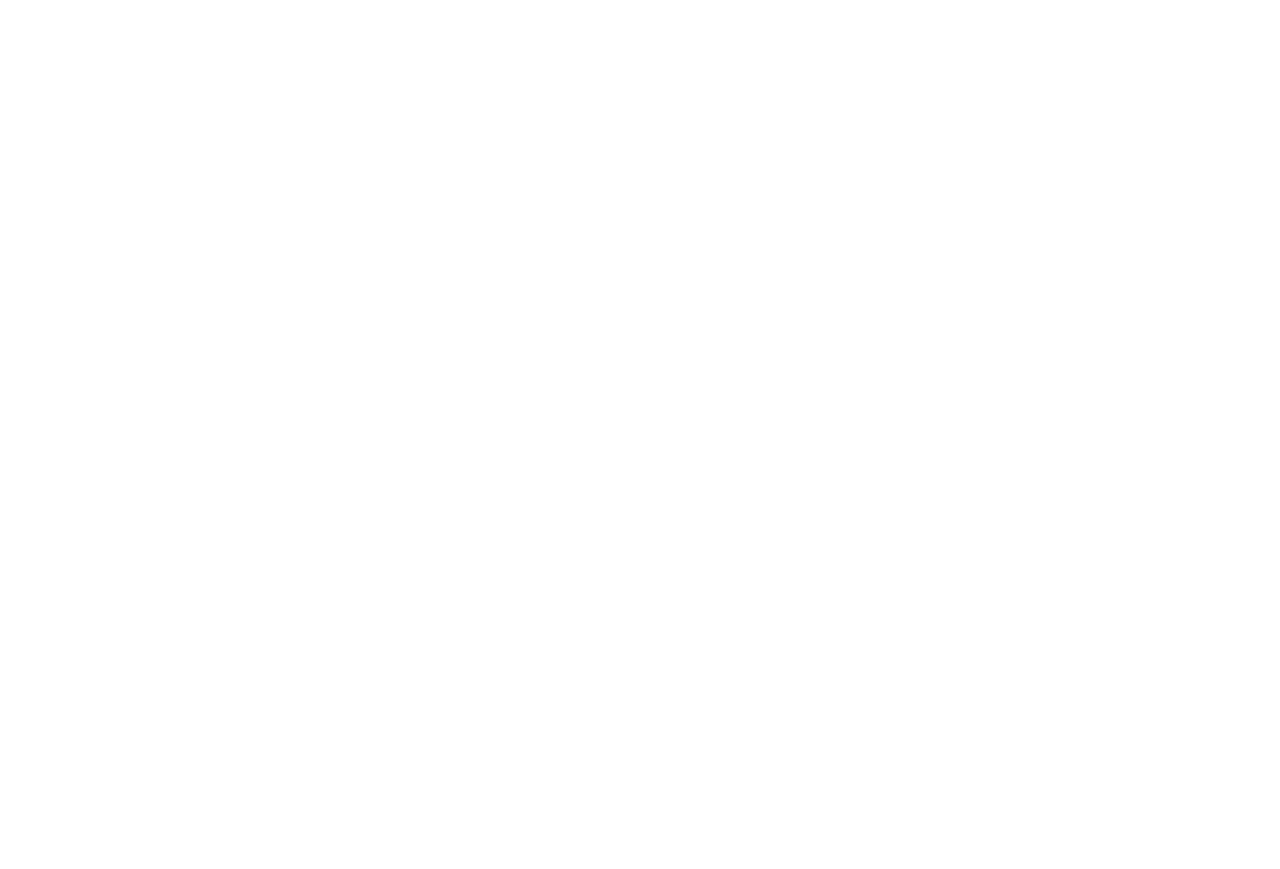
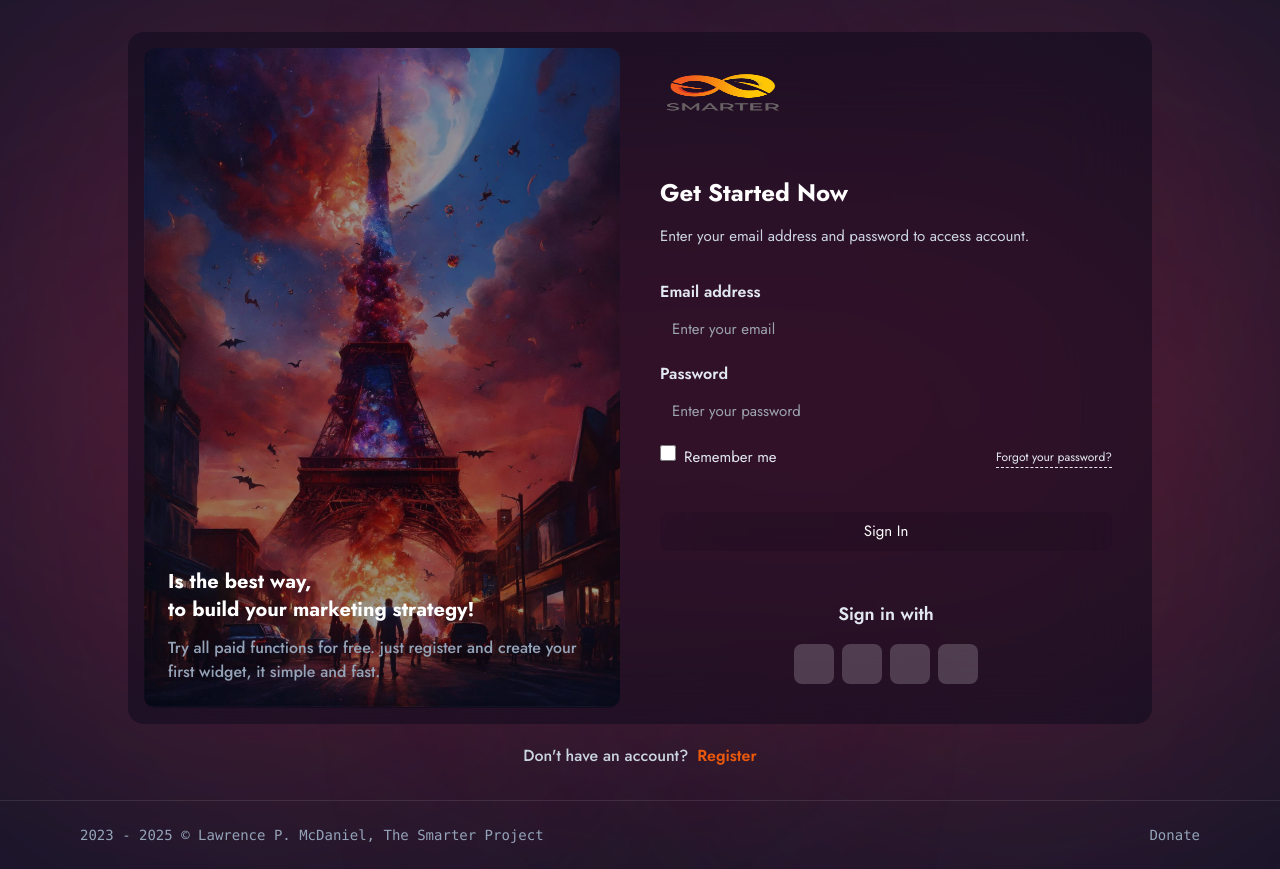
Before and after one commit to smarter-sh/smarter.sh, a React (Vite) app: page /login in a window 1280 px wide. Before the commit this address had no page. Before the commit the page ends 800 px from the top, so only its background shows below. Built offline with nearby package versions, Linux system fonts and the light colour scheme; some icons are missing.

Commit message:
feat: scaffold authentication pages

```diff
--- a/src/app/auth/lock-screen/page.jsx
+++ b/src/app/auth/lock-screen/page.jsx
@@ -72,7 +72,7 @@
         <div className="mt-5 w-full text-center">
           <p className="text-base font-medium leading-6 text-default-300">
             Back To
-            <Link to="/auth/login" className="ms-1 font-semibold text-primary">
+            <Link to="/login" className="ms-1 font-semibold text-primary">
               Log In
             </Link>
           </p>
--- a/src/app/auth/login/page.jsx
+++ b/src/app/auth/login/page.jsx
@@ -76,7 +76,7 @@
                         </label>
                       </div>
                       <a
-                        href="auth-forgotpw.html"
+                        href="/password-reset"
                         className="border-b border-dashed text-default-200"
                       >
                         <small>Forgot your password?</small>
@@ -100,8 +100,8 @@
         <div className="mt-5 w-full text-center">
           <p className="text-base font-medium leading-6 text-default-300">
             Don&apos;t have an account?{' '}
-            <Link to="/auth/register" className="ms-1 font-semibold text-primary">
-              Sign Up
+            <Link to="/register" className="ms-1 font-semibold text-primary">
+              Register
             </Link>
           </p>
         </div>
--- a/src/app/auth/logout/page.jsx
+++ b/src/app/auth/logout/page.jsx
@@ -39,7 +39,7 @@
         <div className="mt-5 w-full text-center">
           <p className="text-base font-medium leading-6 text-default-300">
             Back to
-            <Link to="/auth/login" className="ms-1 font-semibold text-primary">
+            <Link to="/login" className="ms-1 font-semibold text-primary">
               Log In
             </Link>
           </p>
--- a/src/app/auth/forgot-pw/page.jsx
+++ b/src/app/auth/password-reset/page.jsx
@@ -49,7 +49,7 @@
                       className="bg-primary-600/90 hover:bg-primary-600 group mt-5 inline-flex w-full items-center justify-center rounded-lg px-6 py-2 text-white backdrop-blur-2xl transition-all duration-500"
                       type="submit"
                     >
-                      <span className="fw-bold">Log In</span>
+                      <span className="fw-bold">Reset Password</span>
                     </button>
                   </div>
                 </form>
@@ -60,7 +60,7 @@
         <div className="mt-5 w-full text-center">
           <p className="text-base font-medium leading-6 text-default-300">
             Back To
-            <Link to="/auth/login" className="ms-1 font-semibold text-primary">
+            <Link to="/login" className="ms-1 font-semibold text-primary">
               Log In
             </Link>
           </p>
--- a/src/app/auth/qr-login/page.jsx
+++ b/src/app/auth/qr-login/page.jsx
@@ -106,7 +106,7 @@
                         </label>
                       </div>
                       <Link
-                        to="/auth/forgot-pw"
+                        to="/password-reset"
                         className="border-b border-dashed text-default-200"
                       >
                         <small>Forgot your password?</small>
@@ -130,8 +130,8 @@
         <div className="mt-5 w-full text-center">
           <p className="text-base font-medium leading-6 text-default-300">
             Don&apos;t have an account?
-            <Link to="/auth/register" className="ms-1 font-semibold text-primary">
-              Sign Up
+            <Link to="/register" className="ms-1 font-semibold text-primary">
+              Register
             </Link>
           </p>
         </div>
--- a/src/app/auth/register/page.jsx
+++ b/src/app/auth/register/page.jsx
@@ -104,7 +104,7 @@
         <div className="mt-5 w-full text-center">
           <p className="text-base font-medium leading-6 text-default-300">
             Already have an account?
-            <Link to="/auth/login" className="ms-1 font-semibold text-primary">
+            <Link to="/login" className="ms-1 font-semibold text-primary">
               Sign In
             </Link>
           </p>
--- a/src/app/pages/home/components/Footer.jsx
+++ b/src/app/pages/home/components/Footer.jsx
@@ -6,7 +6,7 @@
   const socialIcons = [
     { icon: 'lucide:github', url: 'https://github.com/smarter-sh/' },
     { icon: 'lucide:twitter', url: 'https://twitter.com/' },
-  { icon: 'lucide:linkedin', url: 'https://www.linkedin.com/in/lawrencemcdaniel/' }
+    { icon: 'lucide:linkedin', url: 'https://www.linkedin.com/in/lawrencemcdaniel/' },
   ]
   return (
     <footer
--- a/src/components/AuthLayout.jsx
+++ b/src/components/AuthLayout.jsx
@@ -5,6 +5,7 @@
 import { Suspense, useEffect } from 'react'
 import { Link } from 'react-router-dom'
 import FallbackLoading from './FallbackLoading'
+import { default as BaseFooter } from '@/components/Footer'
 const AuthLayout = ({ children }) => {
   useEffect(() => {
     document.body.classList.add('bg-slate-900', 'relative', 'h-full')
@@ -20,13 +21,8 @@
           <Suspense fallback={<FallbackLoading />}>{children}</Suspense>
         </div>
       </section>
-      <footer className="bottom-0 end-0 start-0 py-3 2xl:fixed">
-        <div className="container">
-          <p className="text-center text-base font-medium text-default-200">
-            {currentYear} © Smarter -{' '}
-            <Link to="">Design &amp; Crafted ❤️ by Coderthemes</Link>
-          </p>
-        </div>
+      <footer>
+        <BaseFooter />
       </footer>
     </>
   )
--- a/src/routes/index.jsx
+++ b/src/routes/index.jsx
@@ -10,7 +10,7 @@
 const LoginWithQr = lazy(() => import('@/app/auth/qr-login/page'))
 const LockScreen = lazy(() => import('@/app/auth/lock-screen/page'))
 const Register = lazy(() => import('@/app/auth/register/page'))
-const ForgotPassword = lazy(() => import('@/app/auth/forgot-pw/page'))
+const ForgotPassword = lazy(() => import('@/app/auth/password-reset/page'))
 const Logout = lazy(() => import('@/app/auth/logout/page'))
 const LandingPages = [
   {
@@ -39,34 +39,34 @@
 
 const AuthPages = [
   {
-    path: '/auth/login',
+    path: '/login',
     name: 'Login',
     element: <Login />,
   },
   {
-    path: '/auth/qr-login',
+    path: '/qr-login',
     name: 'Login with Qr',
     element: <LoginWithQr />,
   },
   {
-    path: '/auth/lock-screen',
+    path: '/lock-screen',
     name: 'LockScreen',
     element: <LockScreen />,
   },
   {
-    path: '/auth/register',
+    path: '/register',
     name: 'Register',
     element: <Register />,
   },
   {
-    path: '/auth/forgot-pw',
+    path: '/password-reset',
     name: 'ForgotPassword',
     element: <ForgotPassword />,
   },
   {
-    path: '/auth/logout',
+    path: '/logout',
     name: 'Logout',
     element: <Logout />,
   },
 ]
-export const appRoutes = [...LandingPages, ...StaticPages]
+export const appRoutes = [...LandingPages, ...StaticPages, ...AuthPages]
```
Also changed, not shown: 1 other file (tests, documents, lock files or other folders). Lines whose indentation alone changed are shown as unchanged.
